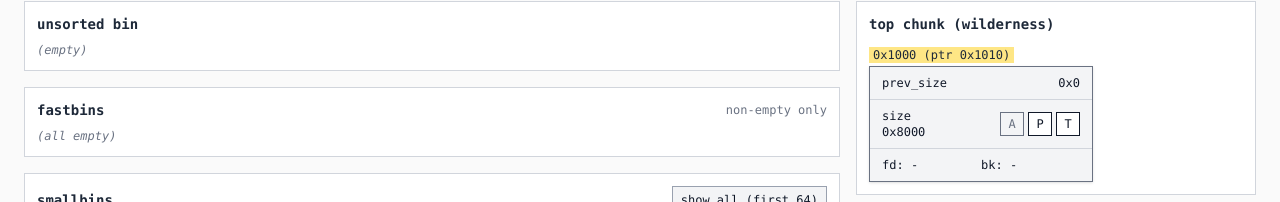
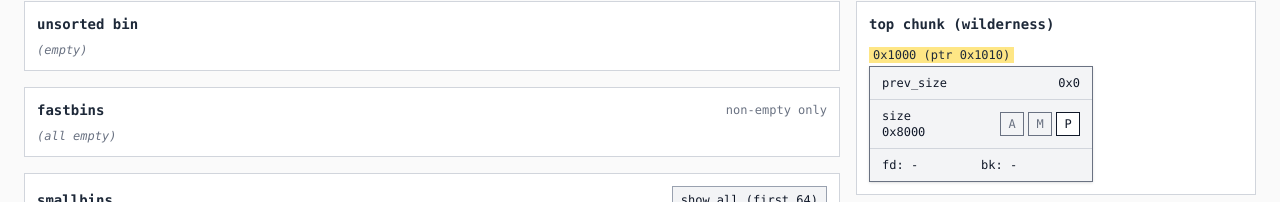
Before and after one commit to devonnuri/visalloc, a React (Vite) app: page / in a window 1280 px wide. Shown: the part 146-348 px from the top of the page. Built offline with nearby package versions, Linux system fonts and the light colour scheme.

Commit message:
feat: update ChunkCard to remove 'T' flag and add 'M' flag

```diff
--- a/src/visualizer/components/ChunkCard.tsx
+++ b/src/visualizer/components/ChunkCard.tsx
@@ -64,8 +64,8 @@ export default function ChunkCard({
           </div>
           <div className="flex-1 flex items-center justify-end gap-1 ml-4">
             <FlagCell label="A" active={!!c.inuse} />
+            <FlagCell label="M" active={false} />
             <FlagCell label="P" active={!!c.prev_inuse} />
-            <FlagCell label="T" active={isTop} />
           </div>
         </div>
 
```
